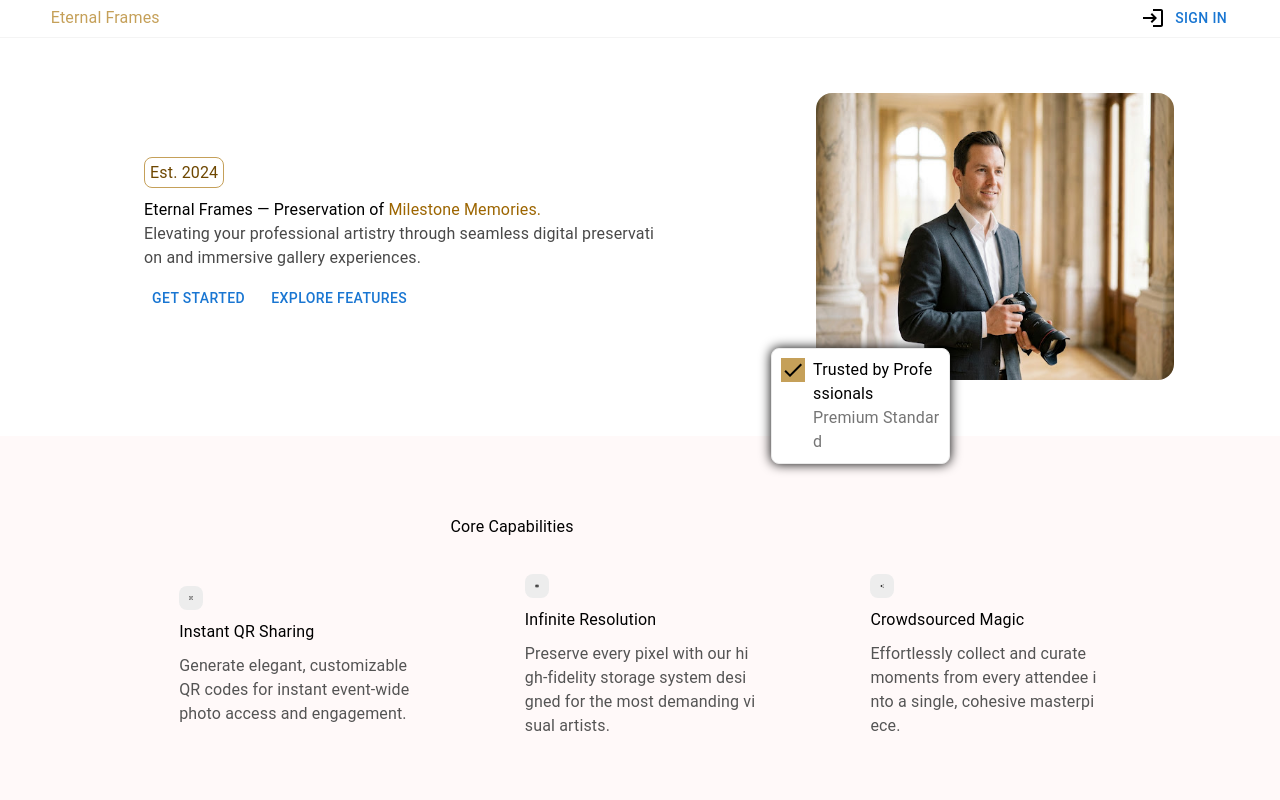
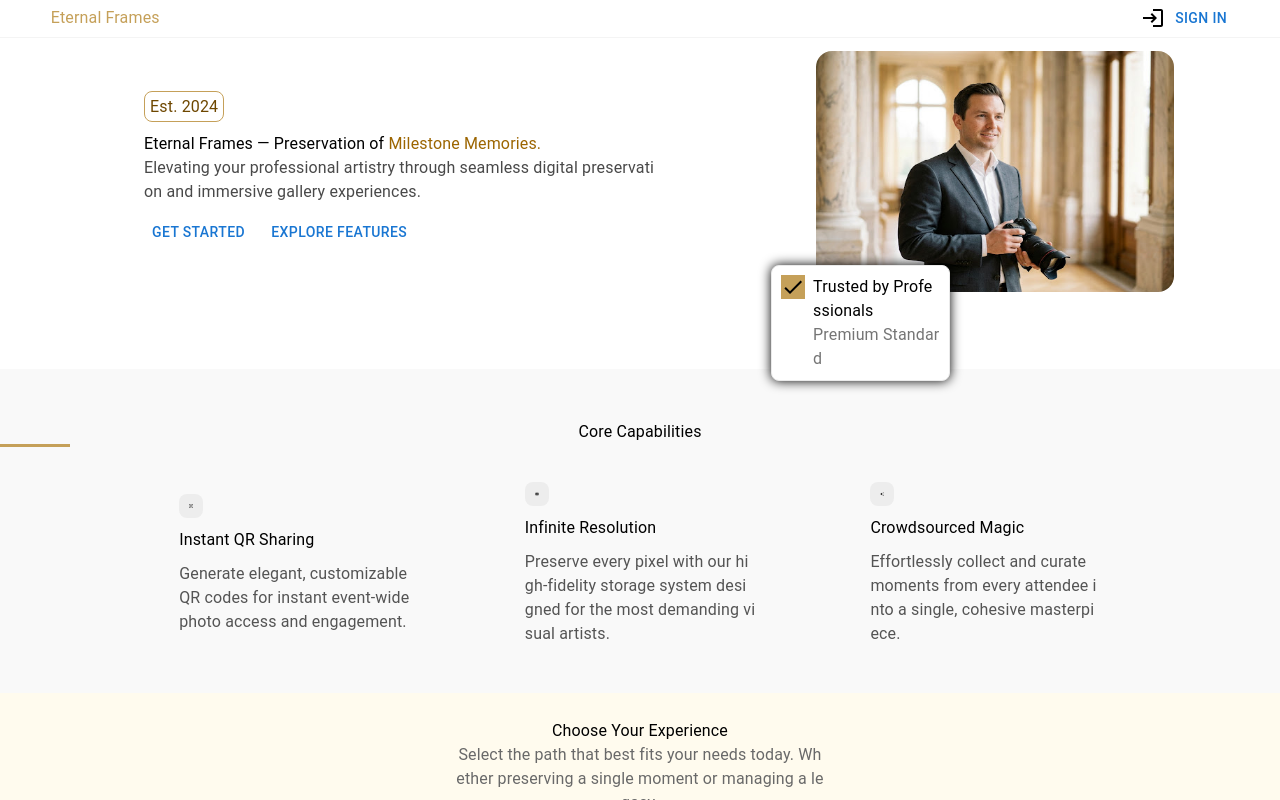
Before and after one commit to iamsumitkumar64/Eternal-Frames, a Next.js app in the folder frontend/: page / in a window 1280 px wide. Built offline with nearby package versions, Linux system fonts and the light colour scheme; no server answers.

Commit message:
css improved

```diff
--- a/frontend/src/app/home.module.css
+++ b/frontend/src/app/home.module.css
@@ -3,8 +3,7 @@
     height: 100%;
     display: flex;
     flex-direction: column;
-    overflow: scroll;
-    gap: 5%;
+    overflow: auto;
 }
 
 .headerBox {
@@ -19,6 +18,7 @@
     flex-direction: row;
     justify-content: space-around;
     align-items: center;
+    padding-bottom: 5%;
 }
 
 .leftbusinessInfoBox {
@@ -148,15 +148,25 @@
     display: flex;
     flex-direction: column;
     justify-content: center;
-    background-color: #fff9f9;
+    background-color: #f9f9f9;
+    padding-bottom: 5%;
+}
+
+.coreCapabilitesTitleBox {
+    width: 100%;
+    text-align: center;
 }
 
 .coreCapabilitesTitle {
-    width: 80%;
     font-size: 2.5rem;
     font-weight: 700;
-    text-align: center;
     color: rgb(0, 0, 0);
+}
+
+.coreCapabilitesdivider {
+    width: 5.5%;
+    margin-left: 47%;
+    border-bottom: 3px solid #C5A059;
 }
 
 .capabilityContainer {
@@ -172,7 +182,7 @@
 
 .capabilityBoxIconButton {
     font-size: 3rem;
-    fill: #6e4700;
+    fill: #C5A059;
     background-color: #ededed;
     border-radius: 8px;
     padding: 10px;
@@ -197,3 +207,36 @@
 .capabilityDescription {
     color: rgb(84, 84, 84);
 }
+
+.chooseExperience {
+    width: 100%;
+    height: 80%;
+    display: flex;
+    flex-direction: column;
+    justify-content: center;
+    align-items: center;
+    background-color: #fffbee;
+    padding-bottom: 5%;
+}
+
+.chooseExperienceTitleBox {
+    width: 100%;
+    display: flex;
+    flex-direction: column;
+    justify-content: center;
+    align-items: center;
+    text-align: center;
+    padding: 2%;
+}
+
+.chooseExperienceTitle {
+    font-size: 2.5rem;
+    font-weight: 700;
+    color: rgb(0, 0, 0);
+}
+
+.chooseExperienceDescription {
+    width: 30%;
+    font-size: .98rem;
+    color: #696969;
+}
--- a/frontend/src/app/page.tsx
+++ b/frontend/src/app/page.tsx
@@ -54,7 +54,10 @@ export default function HomePage() {
             </Box>
 
             <Box className={styles.coreCapabilites}>
-                <Typography className={styles.coreCapabilitesTitle} >Core Capabilities</Typography>
+                <Box className={styles.coreCapabilitesTitleBox}>
+                    <Typography className={styles.coreCapabilitesTitle} >Core Capabilities</Typography>
+                    <Typography className={styles.coreCapabilitesdivider} ></Typography>
+                </Box>
 
                 <Box className={styles.capabilityContainer}>
                     <Box className={styles.capabilityBox}>
@@ -76,6 +79,14 @@ export default function HomePage() {
                     </Box>
                 </Box>
             </Box>
+
+
+            <Box className={styles.chooseExperience}>
+                <Box className={styles.chooseExperienceTitleBox}>
+                    <Typography className={styles.chooseExperienceTitle} >Choose Your Experience</Typography>
+                    <Typography className={styles.chooseExperienceDescription}>Select the path that best fits your needs today. Whether preserving a single moment or managing a legacy.</Typography>
+                </Box>
+            </Box>
         </Box>
     )
 }
```
